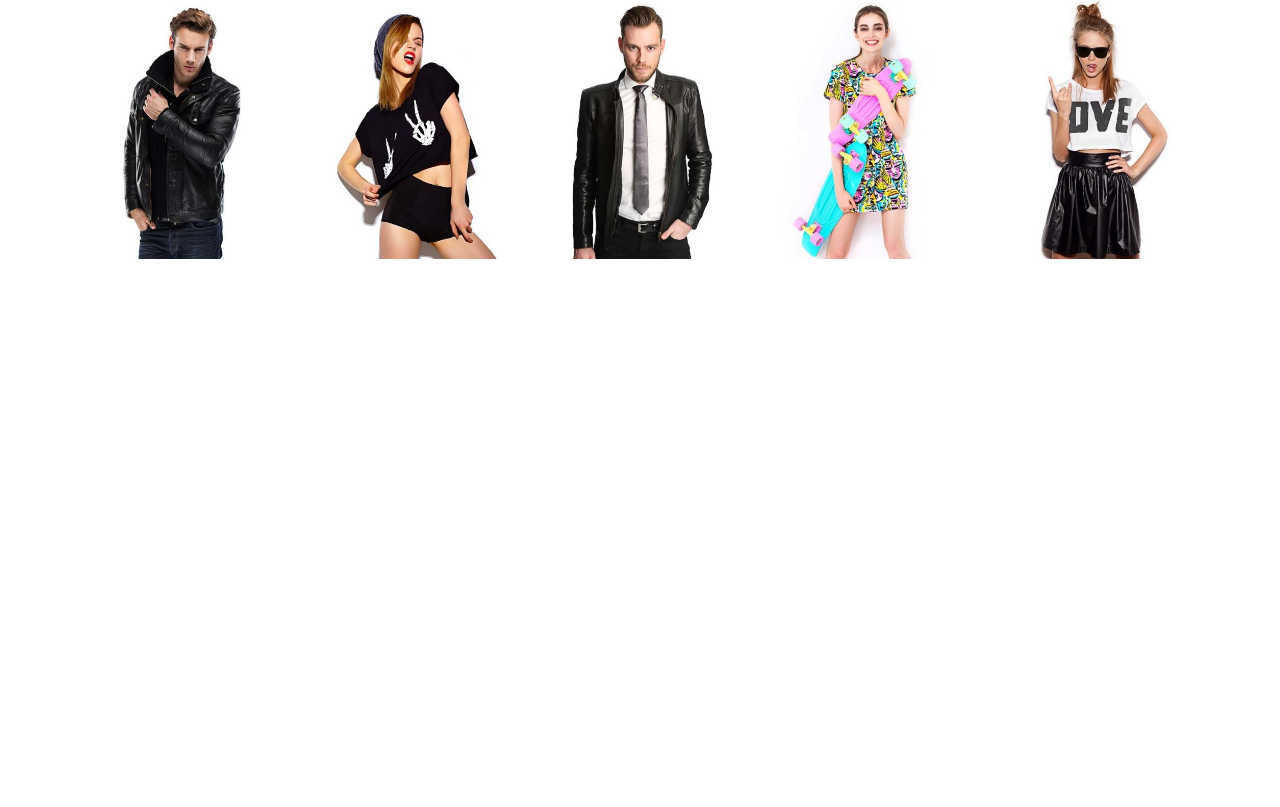
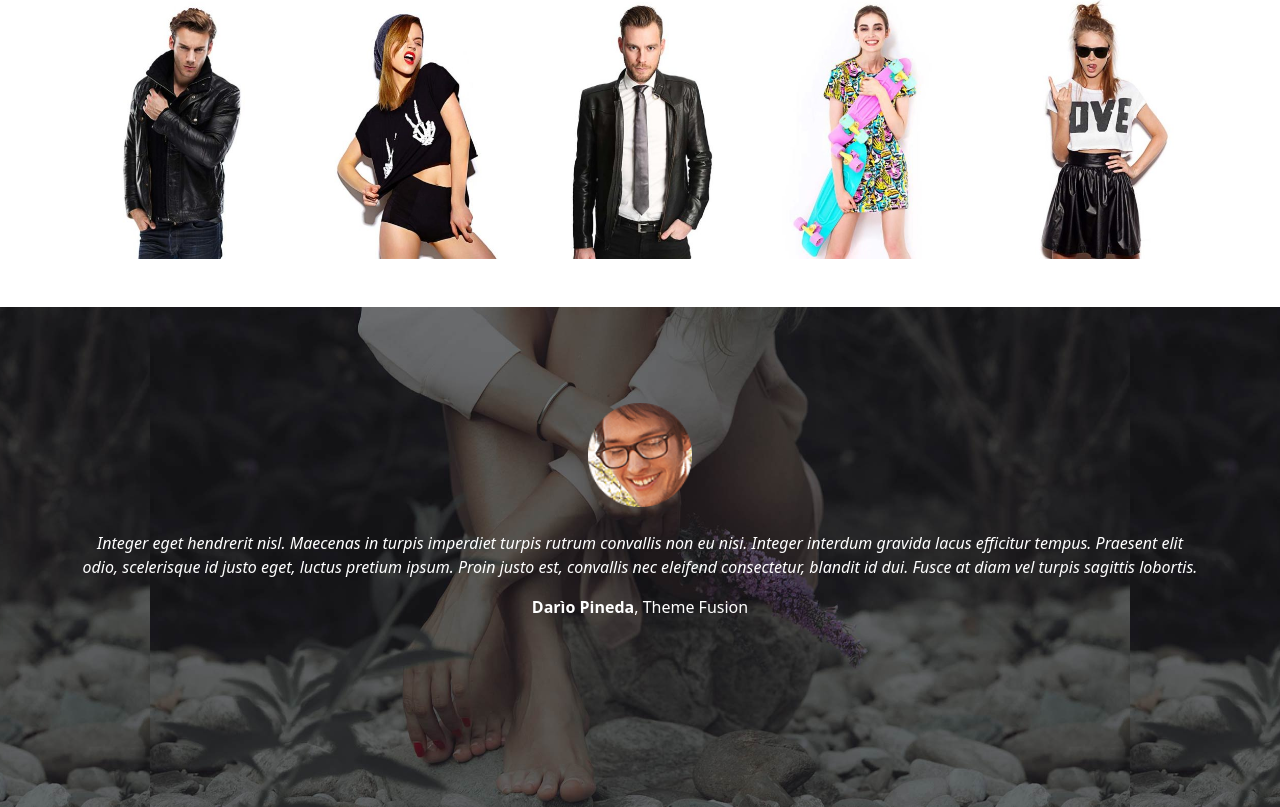
Before and after one commit to chiaraxs/proj-html-vuejs, a Vue app: page / in a window 1280 px wide. Shown: the part 3158-3965 px from the top of the page. Before the commit the page ends 3417 px from the top, so only its background shows below. Built offline with nearby package versions, Linux system fonts and the light colour scheme.

Commit message:
Completed: CustomersReview

```diff
--- a/src/components/CustomersReview.vue
+++ b/src/components/CustomersReview.vue
@@ -1,5 +1,17 @@
 <template>
-    <div></div>
+    <div class="review-container container-fluid mt-5">
+        <div class="container pt-5">
+
+            <div class="row d-flex justify-content-center text-center container-info pt-5">
+                <img class="testimonial" style="width: 8rem" src="../assets/img/man_testimonial.png" alt="">
+                <p class="fst-italic mt-4"> Integer eget hendrerit nisl. Maecenas in turpis imperdiet turpis rutrum convallis non eu nisi. Integer interdum gravida lacus efficitur tempus. Praesent elit odio, scelerisque id justo eget, luctus pretium ipsum. Proin justo est, convallis nec eleifend consectetur, blandit id dui. Fusce at diam vel turpis sagittis lobortis. </p>
+                <p><span class="fw-bold">Darìo Pineda</span>, Theme Fusion</p>
+
+            </div>
+
+        </div>
+
+    </div>
 </template>
 
 
@@ -12,4 +24,13 @@ export default {
 <style lang="scss" scoped>
 @import '@/style/variables.scss';
 
+.review-container{
+    background-image: url(../assets/img/testimonials_home_1_bg.jpg);
+    height: 500px;
+    background-size: contain;
+    background-position: center;
+    background-repeat: repeat;
+    color: $text-color-secondary;
+}
+
 </style>
```
